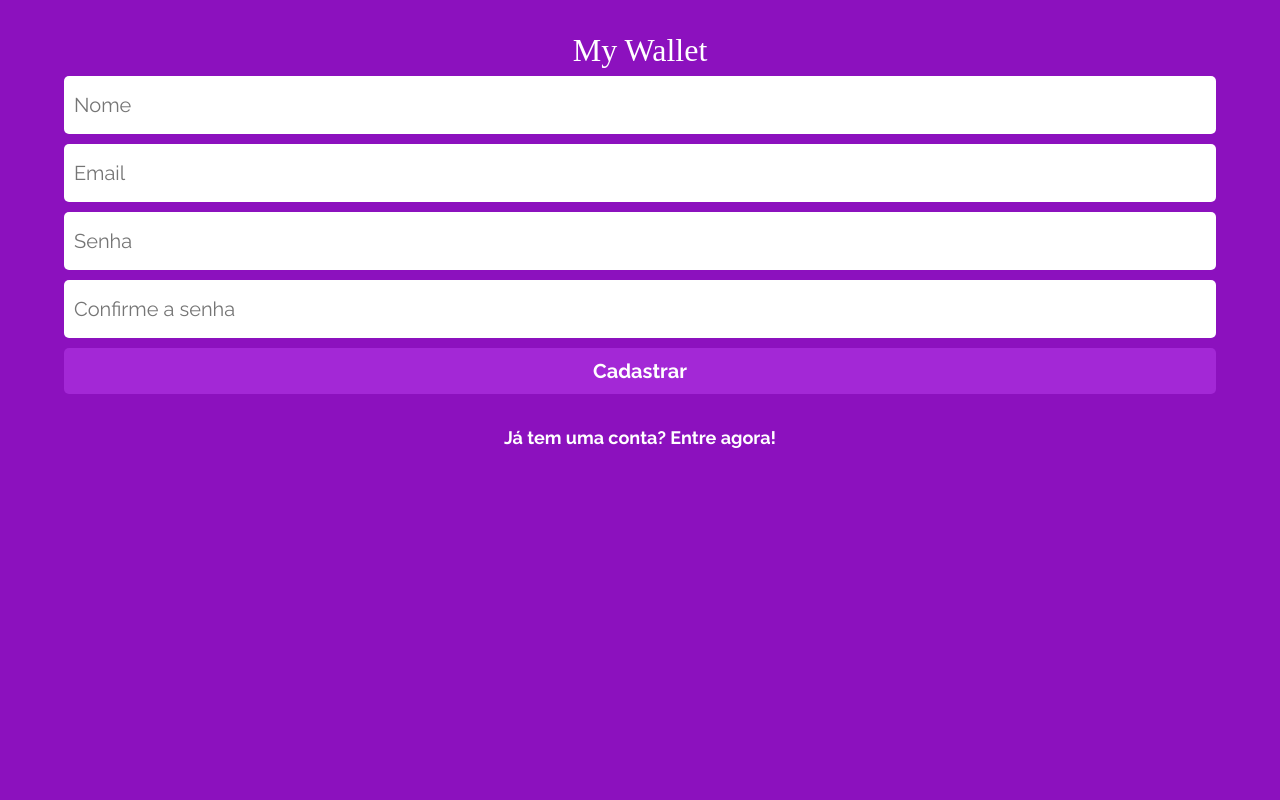
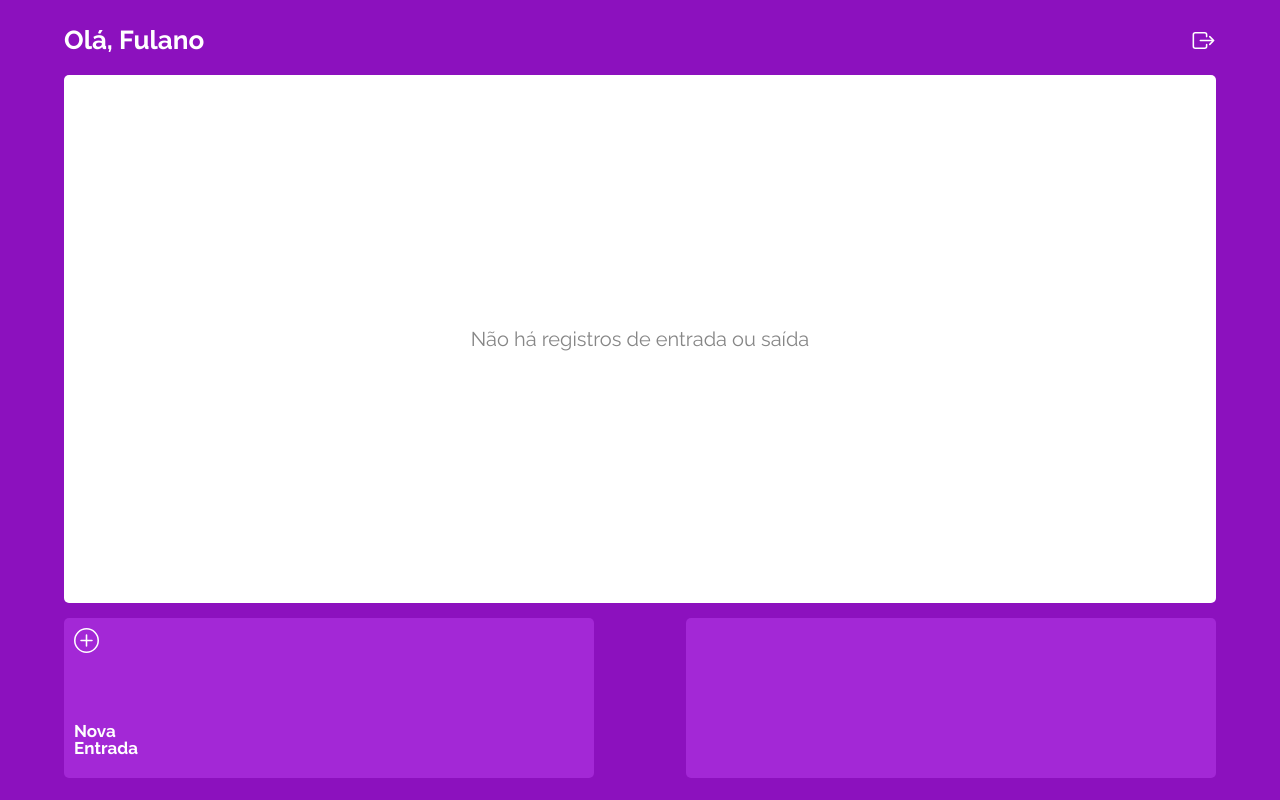
Before and after one commit to Lucas-Melo0/MyWallet-Frontend, a React (Vite) app: page / in a window 1280 px wide. Built offline with nearby package versions, Linux system fonts and the light colour scheme; a web font is replaced by a local one.

Commit message:
[feat] Add Wallet layout

```diff
--- /dev/null
+++ b/src/API/axiosRequests.js
@@ -0,0 +1,7 @@
+import { axiosBase } from "./axiosBase";
+
+const userSignUp = (data) => {
+  return axiosBase.post("/signup", data);
+};
+
+export { userSignUp };
--- a/src/App.jsx
+++ b/src/App.jsx
@@ -1,11 +1,12 @@
 import GlobalStyle from "./globalCss";
 import { SignIn } from "./routes/SignIn";
 import { SignUp } from "./routes/SignUp";
+import { Wallet } from "./routes/Wallet";
 function App() {
   return (
     <>
       <GlobalStyle />
-      <SignUp />
+      <Wallet />
     </>
   );
 }
--- /dev/null
+++ b/src/Components/containers/WalletContainer.jsx
@@ -0,0 +1,69 @@
+import styled from "styled-components";
+
+const WalletContainer = styled.div`
+  display: flex;
+  width: 90vw;
+  margin: 0 auto;
+  flex-direction: column;
+  row-gap: 15px;
+`;
+
+const PageHeader = styled.div`
+  margin-top: 20px;
+  height: 5vh;
+  display: flex;
+  align-items: center;
+  justify-content: space-between;
+  p {
+    font-family: "Raleway";
+    font-weight: 700;
+    font-size: 26px;
+    color: #ffffff;
+  }
+`;
+const WalletOperations = styled.div`
+  display: flex;
+  flex-direction: column;
+  background-color: #ffffff;
+  border-radius: 5px;
+  width: 100%;
+  height: 66vh;
+  h6 {
+    font-family: "Raleway";
+    font-size: 20px;
+    text-align: center;
+    margin: auto 0;
+    color: #868686;
+  }
+`;
+const SquareContainer = styled.div`
+  display: flex;
+  width: 100%;
+  justify-content: space-between;
+`;
+const EntrySquare = styled.div`
+  display: flex;
+  row-gap: 70px;
+  flex-direction: column;
+  align-items: flex-start;
+  padding: 10px;
+  width: 46%;
+  height: 20vh;
+  background: #a328d6;
+  border-radius: 5px;
+  p {
+    width: 80px;
+    font-family: "Raleway";
+    font-weight: 700;
+    font-size: 17px;
+    color: #ffffff;
+  }
+`;
+
+export {
+  WalletContainer,
+  PageHeader,
+  WalletOperations,
+  EntrySquare,
+  SquareContainer,
+};
--- a/src/routes/SignUp.jsx
+++ b/src/routes/SignUp.jsx
@@ -1,3 +1,5 @@
+import { useState } from "react";
+import { userSignUp } from "../API/axiosRequests";
 import { PurpleButton } from "../Components/buttons/PurpleButton";
 import {
   LoginContainer,
@@ -8,21 +10,46 @@ import { FormInput } from "../Components/form/FormInput";
 import { Logo } from "../Components/Logo/Logo";
 
 const SignUp = () => {
+  const [userData, setUserData] = useState({
+    name: "",
+    email: "",
+    password: "",
+    confirmation: "",
+  });
+
+  const handleForm = (e) => {
+    setUserData({ ...userData, [e.target.name]: e.target.value });
+  };
+  const handleSubmit = (e) => {
+    e.preventDefault();
+    userSignUp(userData);
+  };
+
   return (
     <>
       <LoginContainer>
         <Logo />
-        <CustomForm>
-          <FormInput name="name" placeholder="Nome"></FormInput>
-          <FormInput name="email" placeholder="Email"></FormInput>
+        <CustomForm onSubmit={handleSubmit}>
+          <FormInput
+            name="name"
+            onChange={handleForm}
+            placeholder="Nome"
+          ></FormInput>
+          <FormInput
+            name="email"
+            onChange={handleForm}
+            placeholder="Email"
+          ></FormInput>
           <FormInput
             type="password"
             name="password"
+            onChange={handleForm}
             placeholder="Senha"
           ></FormInput>
           <FormInput
             type="password"
             name="confirmation"
+            onChange={handleForm}
             placeholder="Confirme a senha"
           ></FormInput>
           <PurpleButton>Cadastrar</PurpleButton>
--- /dev/null
+++ b/src/routes/Wallet.jsx
@@ -0,0 +1,33 @@
+import {
+  EntrySquare,
+  PageHeader,
+  SquareContainer,
+  WalletContainer,
+  WalletOperations,
+} from "../Components/containers/WalletContainer";
+import { IoExitOutline } from "react-icons/io5";
+import { BsPlusCircle } from "react-icons/bs";
+const Wallet = () => {
+  return (
+    <>
+      <WalletContainer>
+        <PageHeader>
+          <p> Olá, Fulano</p>
+          <IoExitOutline color="#FFFFFF" size={"25px"} />
+        </PageHeader>
+        <WalletOperations>
+          <h6>Não há registros de entrada ou saída</h6>
+        </WalletOperations>
+        <SquareContainer>
+          <EntrySquare>
+            <BsPlusCircle color="#FFFFFF" size={"25px"} />
+            <p> Nova Entrada</p>
+          </EntrySquare>
+          <EntrySquare></EntrySquare>
+        </SquareContainer>
+      </WalletContainer>
+    </>
+  );
+};
+
+export { Wallet };
```
